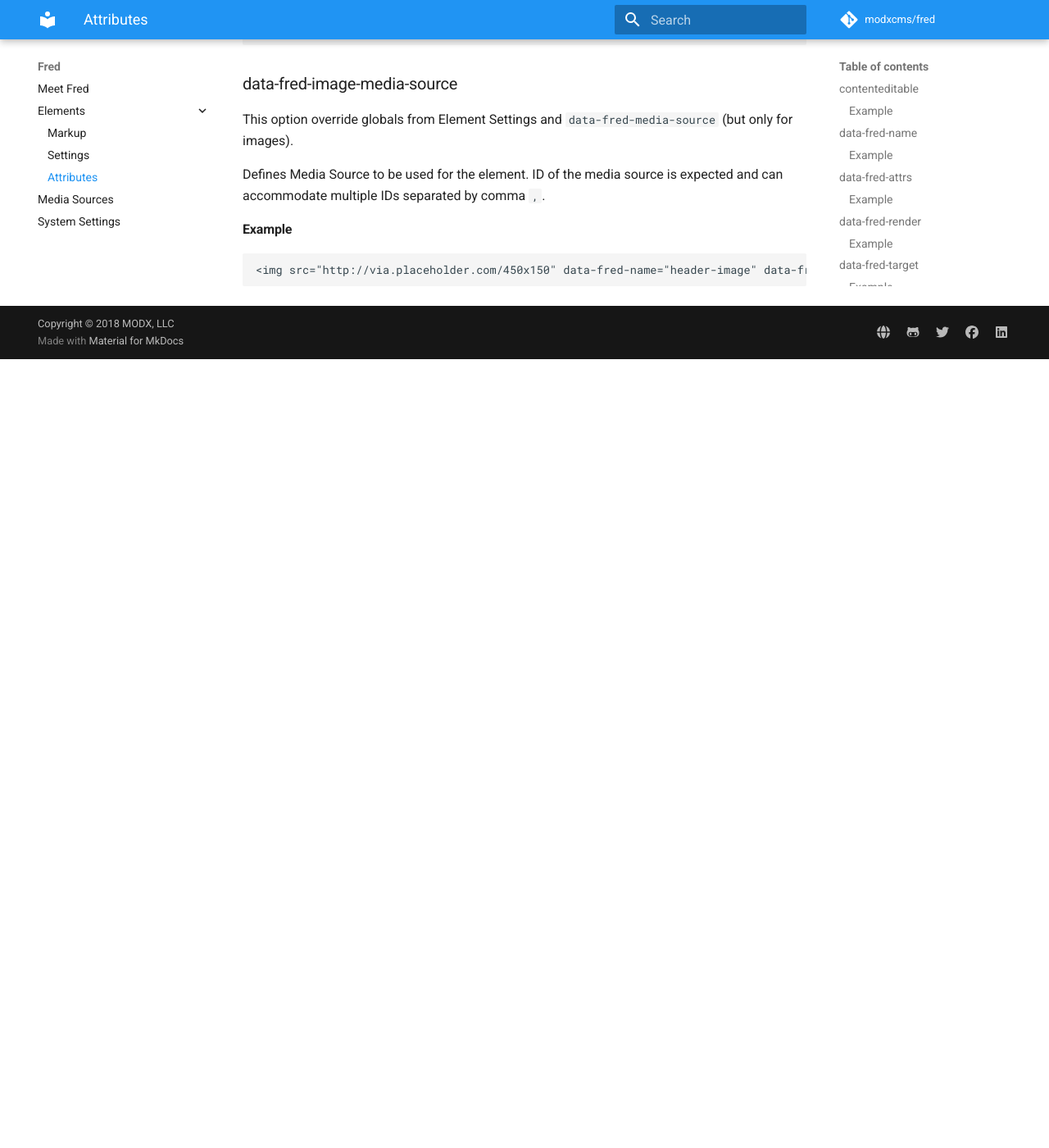
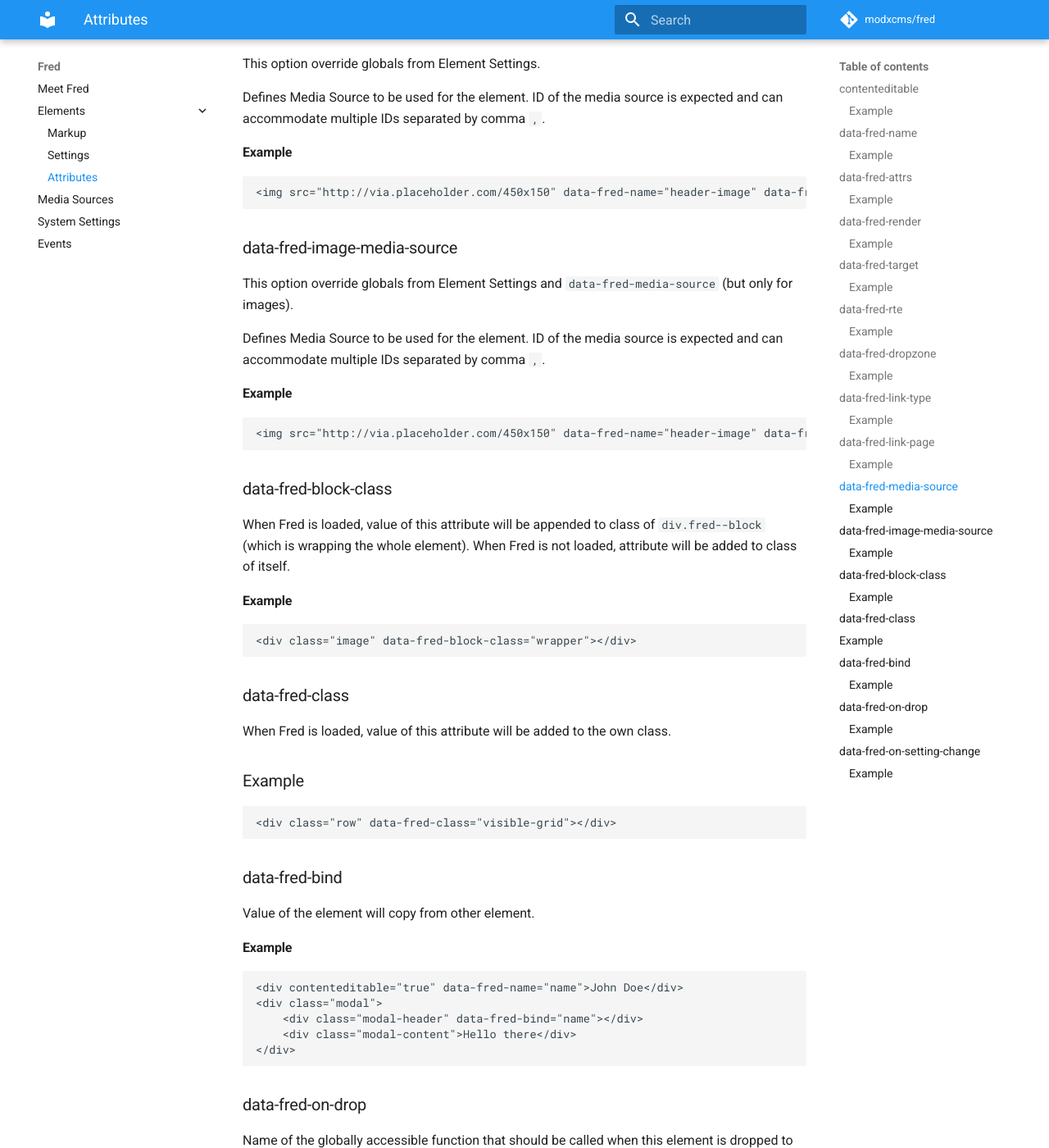
Before and after one commit to modxcms/fred, an MkDocs documentation site: the page built from docs/elements/attributes.md, in a window 1280 px wide and 1400 px high, scrolled down 2683 px. Shown: the whole window at 82% size. Built offline with MkDocs 1.6.1 and Material for MkDocs 9.7.7, drawn with Linux system fonts in a browser that asks for light colours; comment, search, counter and statistics services are not loaded; old or Windows-style settings are respelled for this version of MkDocs; before the commit the page ends 3121 px from its top, so only the background shows below that; some of the changed text lies outside the part shown.

Commit message:
Update docs

````diff
--- a/docs/elements/attributes.md
+++ b/docs/elements/attributes.md
@@ -39,7 +39,16 @@ If set to `false` HTML element won't appear when Fred is not loaded. This allows
 ```
 
 ### data-fred-target
-Defines Resource field to store content. Content of the HTML element will be stored in regular Content field and additionally in the specified target. Valid targets include any standard content fields like Pagetitle, Longtitle or Description, or any Template Variable that stores its value purely as text.
+Defines Resource field to store content. Content of the HTML element will be stored in regular Content field and additionally in the specified target. This attribute can't be used on a dropzone.
+
+**Available targets:**
+
+ - pagetitle
+ - longtitle
+ - description
+ - introtext
+ - menutitle
+ - alias
 
 #### Example
 ```html
@@ -99,3 +108,47 @@ Defines Media Source to be used for the element. ID of the media source is expec
 ```html
 <img src="http://via.placeholder.com/450x150" data-fred-name="header-image" data-fred-image-media-source="1,2">
 ```
+
+### data-fred-block-class
+When Fred is loaded, value of this attribute will be appended to class of `div.fred--block` (which is wrapping the whole element). When Fred is not loaded, attribute will be added to class of itself.
+
+#### Example
+```html
+<div class="image" data-fred-block-class="wrapper"></div>
+```
+
+### data-fred-class
+When Fred is loaded, value of this attribute will be added to the own class.
+
+### Example
+```html
+<div class="row" data-fred-class="visible-grid"></div>
+```
+
+### data-fred-bind
+Value of the element will copy from other element.
+
+#### Example
+```html
+<div contenteditable="true" data-fred-name="name">John Doe</div>
+<div class="modal">
+    <div class="modal-header" data-fred-bind="name"></div>
+    <div class="modal-content">Hello there</div>
+</div>
+```
+
+### data-fred-on-drop
+Name of the globally accessible function that should be called when this element is dropped to any dropzone. The function will receive fredEl as a first attribute.
+
+#### Example
+```html
+<div class="clock" data-fred-on-drop="initClock">
+```
+
+### data-fred-on-setting-change
+Name of the globally accessible function that should be called when element setting changes. The function will receive fredEl as first attribute.
+
+#### Example
+```html
+<div class="clock" data-fred-on-setting-change="reInitClock"></div>
+```
--- a/mkdocs.yml
+++ b/mkdocs.yml
@@ -10,6 +10,7 @@ pages:
       - Attributes: elements/attributes.md
     - 'Media Sources': media_sources/index.md
     - 'System Settings': system_settings/index.md
+    - Events: events/index.md
 theme:
   name: 'material'
   language: en
````
Also changed, not shown: docs/events/index.md (added, +5 -0 lines), assets/components/fred/web/fred.css, 3 other files.
